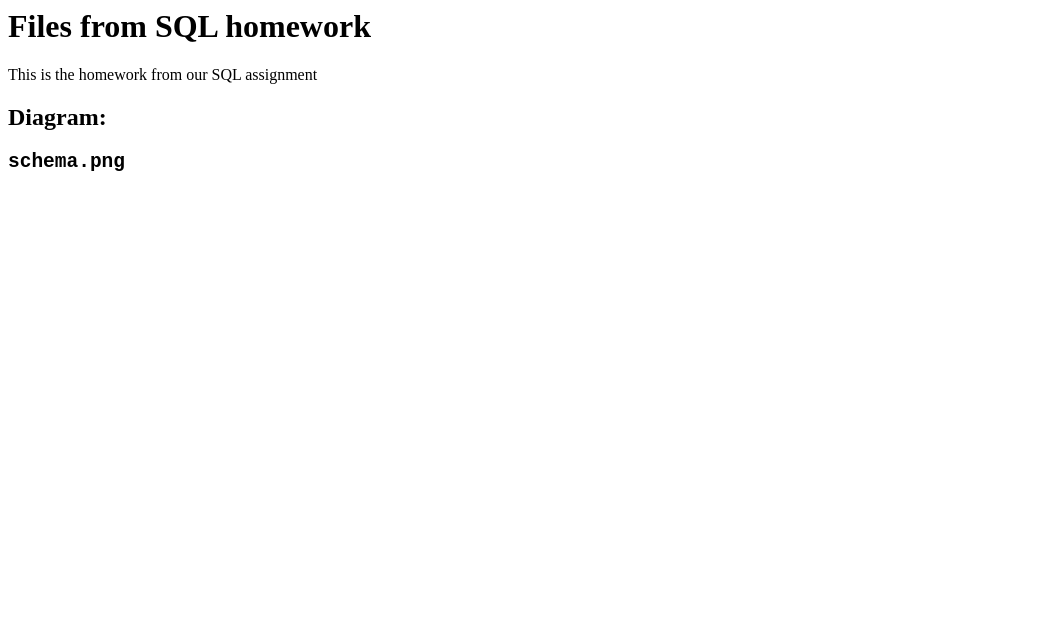
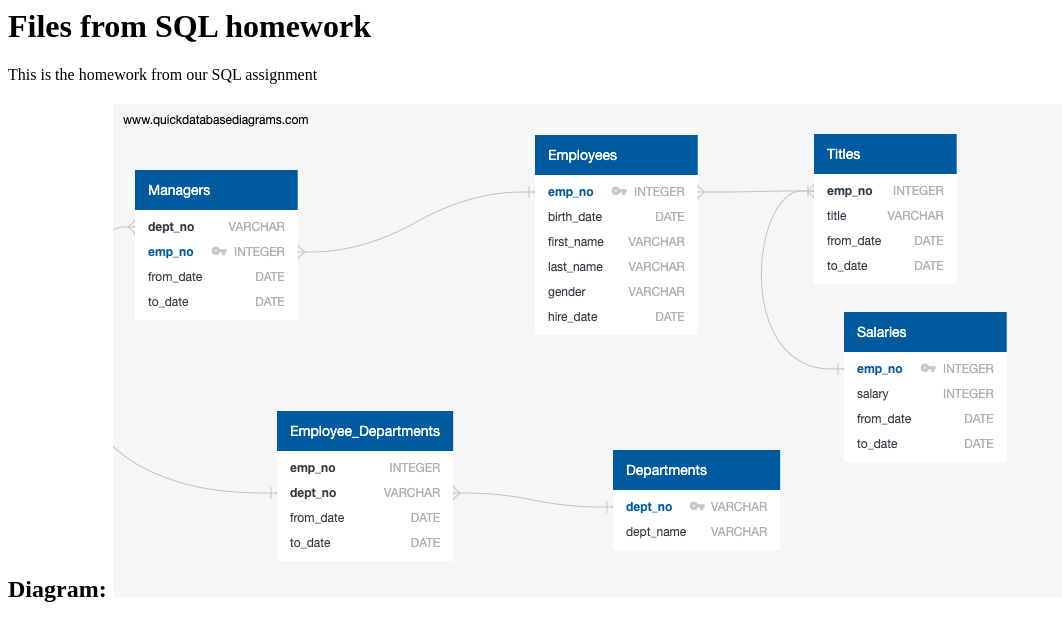
Before and after one commit to ajatash/sql-challenge, a plain HTML site: page index.html in a window 1280 px wide. Shown: the whole page, without its empty margins (0-1062 px from the left). Drawn offline with Linux system fonts and the light colour scheme.

Commit message:
Update index.html

```diff
--- a/index.html
+++ b/index.html
@@ -6,6 +6,6 @@
 <body>
 <h1>Files from SQL homework</h1>
 <p>This is the homework from our SQL assignment</p>
-<h2>Diagram: <pre>schema.png</pre></h2>
+<h2>Diagram: <img src="sql-challenge/schema.png"></h2>
 </body>
 </html>
```
